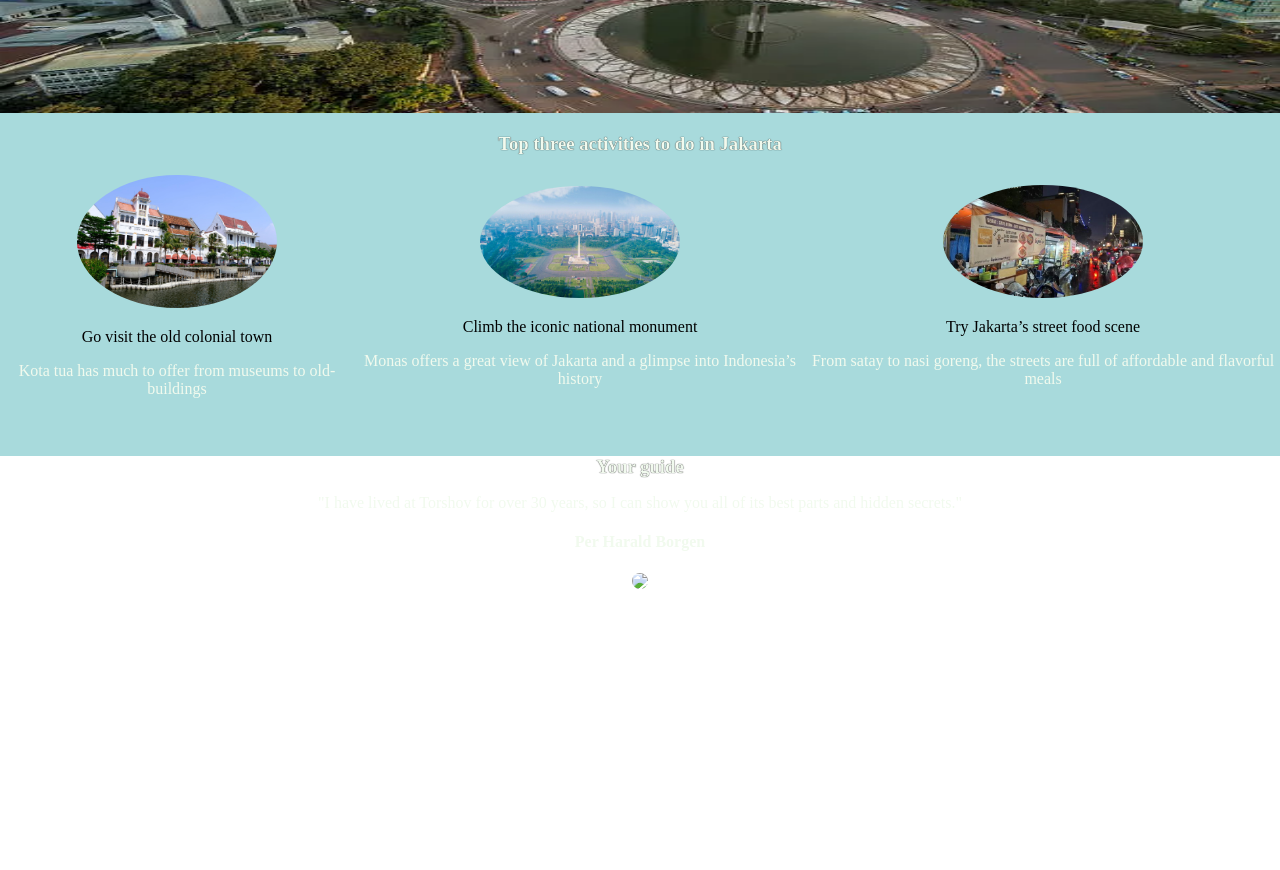
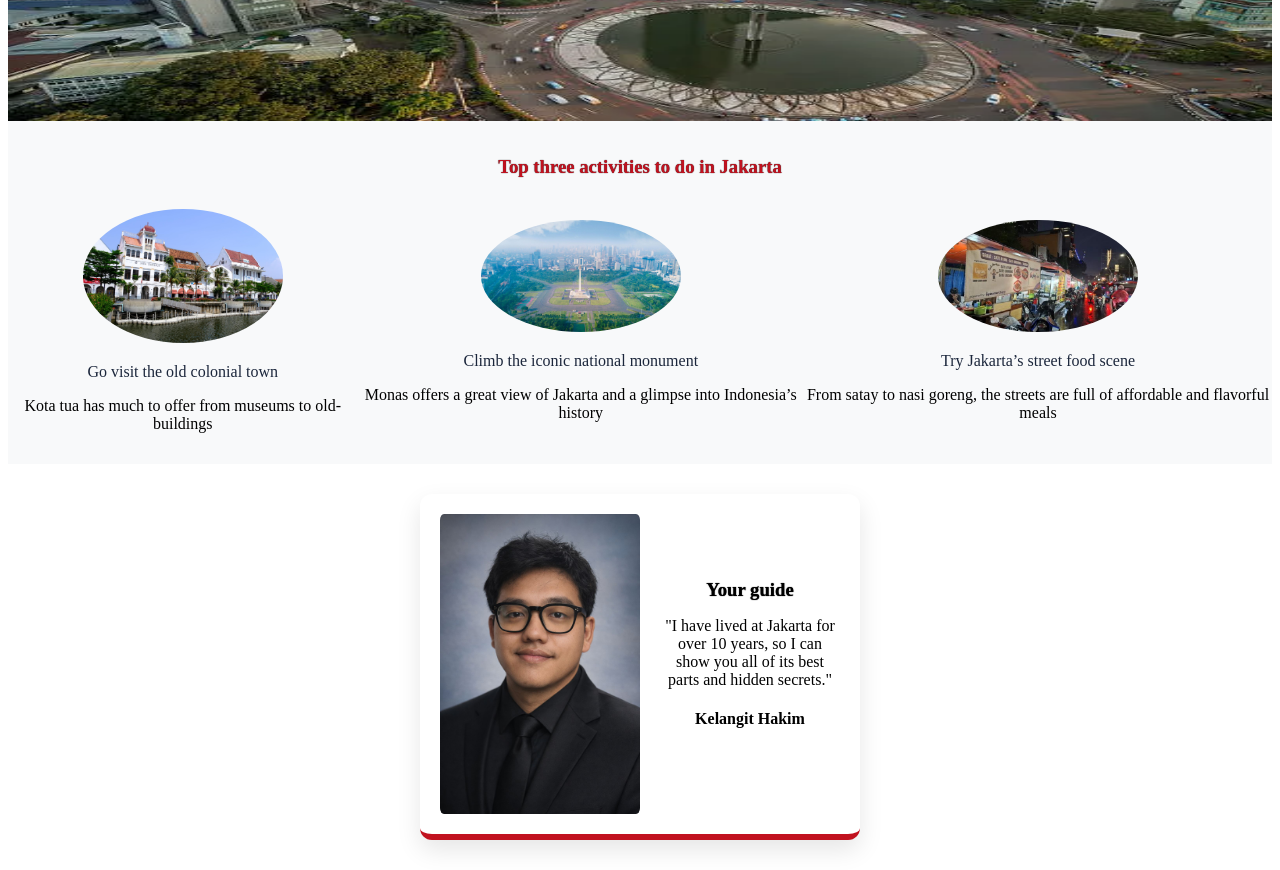
Before and after one commit to kelivreno/hometown_homepage, a website built with Vite: page index.html in a window 1280 px wide. Shown: the part 230-1100 px from the top of the page. Before the commit the page ends 823 px from the top, so only its background shows below. Built offline with nearby package versions, Linux system fonts and the light colour scheme; files whose address does not match are found by name.

Commit message:
fix: update guide section layout and content for Jakarta page

```diff
--- a/index.html
+++ b/index.html
@@ -34,11 +34,13 @@
         </div>
 
         <!-- GUIDE SECTION -->
-        <div>
-            <h3>Your guide</h3>
-            <p>"I have lived at Torshov for over 30 years, so I can show you all of its best parts and hidden secrets."</p>
-            <h4>Per Harald Borgen</h4>
-            <img src="images/per.jpg">
+        <div id="guidecard">
+            <img src="images/kel.png">
+            <div>
+                <h3>Your guide</h3>
+                <p>"I have lived at Jakarta for over 10 years, so I can show you all of its best parts and hidden secrets."</p>
+                <h4>Kelangit Hakim</h4>
         </div>
+            </div>
     </body>
 </html>
--- a/styles.css
+++ b/styles.css
@@ -1,17 +1,16 @@
-/**
-Palette: https://scrimba.com/links/hometown-palette
-RED: #E63946
-LIGHT: #F1FAEE
-AQUA: #A8DADC
-LIGHT BLUE: #457B9D
-DARK BLUE: #1D3557
-
+/* INDONESIA PALETTE */
+/* RED: #C1121F;        deeper elegant red */
+/* WHITE: #F8F9FA;      /* soft white */
+/* GOLD: #D4A373;       batik / heritage accent */
+/* DARK: #1B263B;       /* dark navy for contrast */
+/* EARTH: #6B705C;      natural Indonesian tone */
 */
 
 body {
     margin: 0;
     text-align: center;
-    color: #F1FAEE;
+    color: #1B263B;
+    background-color: #F8F9FA;
 }
 
 img {
@@ -40,46 +39,71 @@ h1, h2, h3{
 }
 
 #visit {
-    background: #A8DADC;
+    background: #C1121F; /* red */
+    color: #F8F9FA;
     padding: 5px 15px;
     margin: 5px;
     border-radius: 5px;
-
 }
 
 #desc {
-    background: #1D3557;
+    background: rgba(27, 38, 59, 0.8); /* dark overlay */
+    color: #F8F9FA;
     padding: 5px 15px;
     margin: 5px;
     border-radius: 5px;
-
 }
 
 /* ACTIVITIES */
 
 #activities {
-    padding: 0;
-    margin: 0;
-    background-color: #A8DADC;
+    background-color: #F8F9FA; /* clean white */
     height: 343px;
     display: flex;
-    flex-direction:column;
+    flex-direction: column;
+    align-items: center;
+    justify-content: space-around;
 }
 
 #activities h3 {
     margin: 0;
     padding-top: 20px;
+    color: #C1121F; /* red accent */
 }
 
 .activitiesimage{
     display: flex;
-    margin-top: 20px;
+    margin-top: 10px auto;
     justify-content:space-around;
     align-items: center;
+    text-align: center;
 
 }
 
 #ttd{
-    color: black;
+    color: #1B263B;
     text-rendering:auto;
 }
+
+/* GUIDE */
+
+#guidecard {
+    width: 400px;
+    display: flex;
+    margin: 30px auto;
+    padding: 20px;
+    background: #FFFFFF;
+    border-bottom: 6px solid #C1121F; /* red accent */
+    border-radius: 12px;
+    align-items: center;
+    gap: 20px;
+    box-shadow: 0 10px 25px rgba(0,0,0,0.1);
+}
+
+#guidecard img {
+    border-radius: 2%;
+}
+
+#guidecard div {
+    text-align: center;
+}
```
